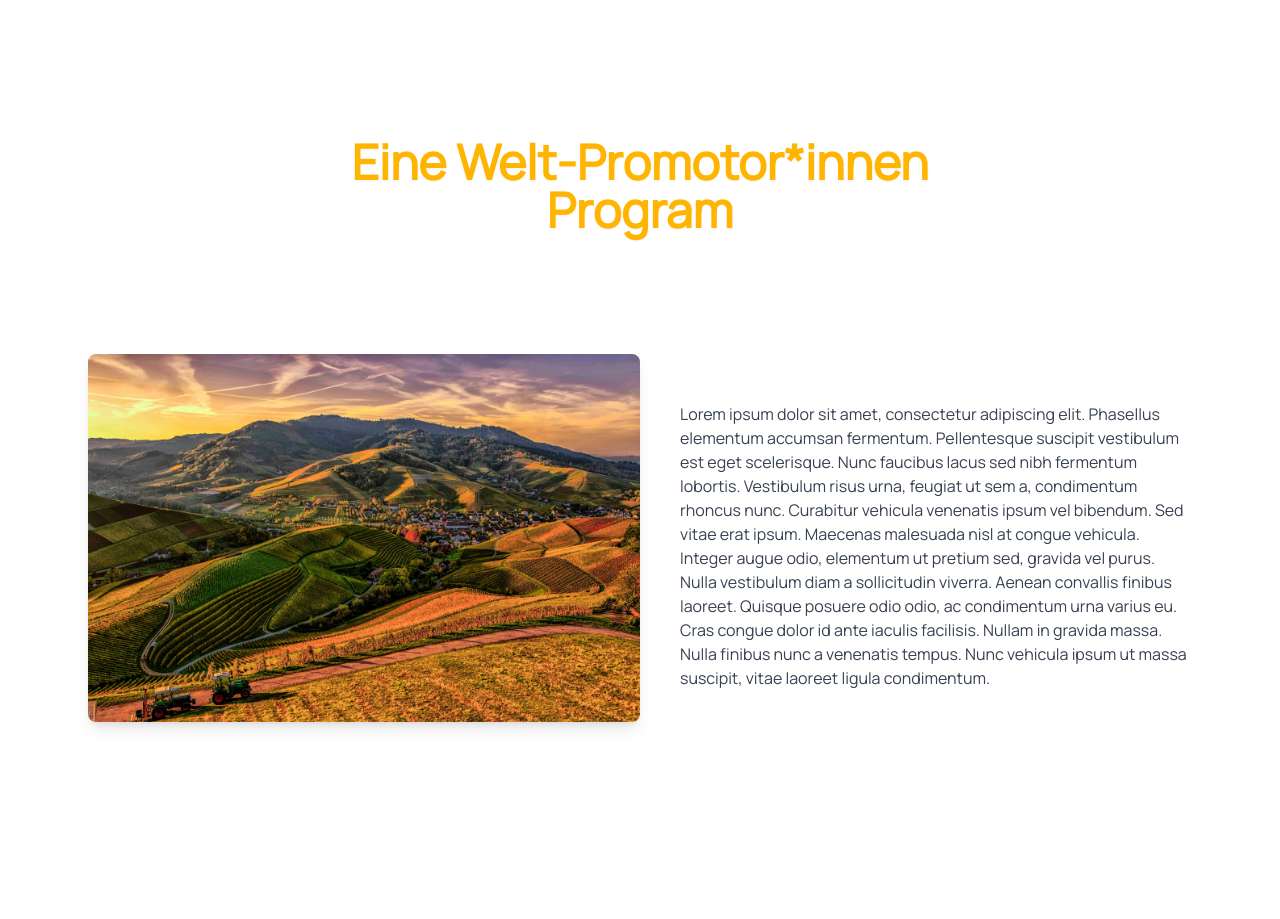
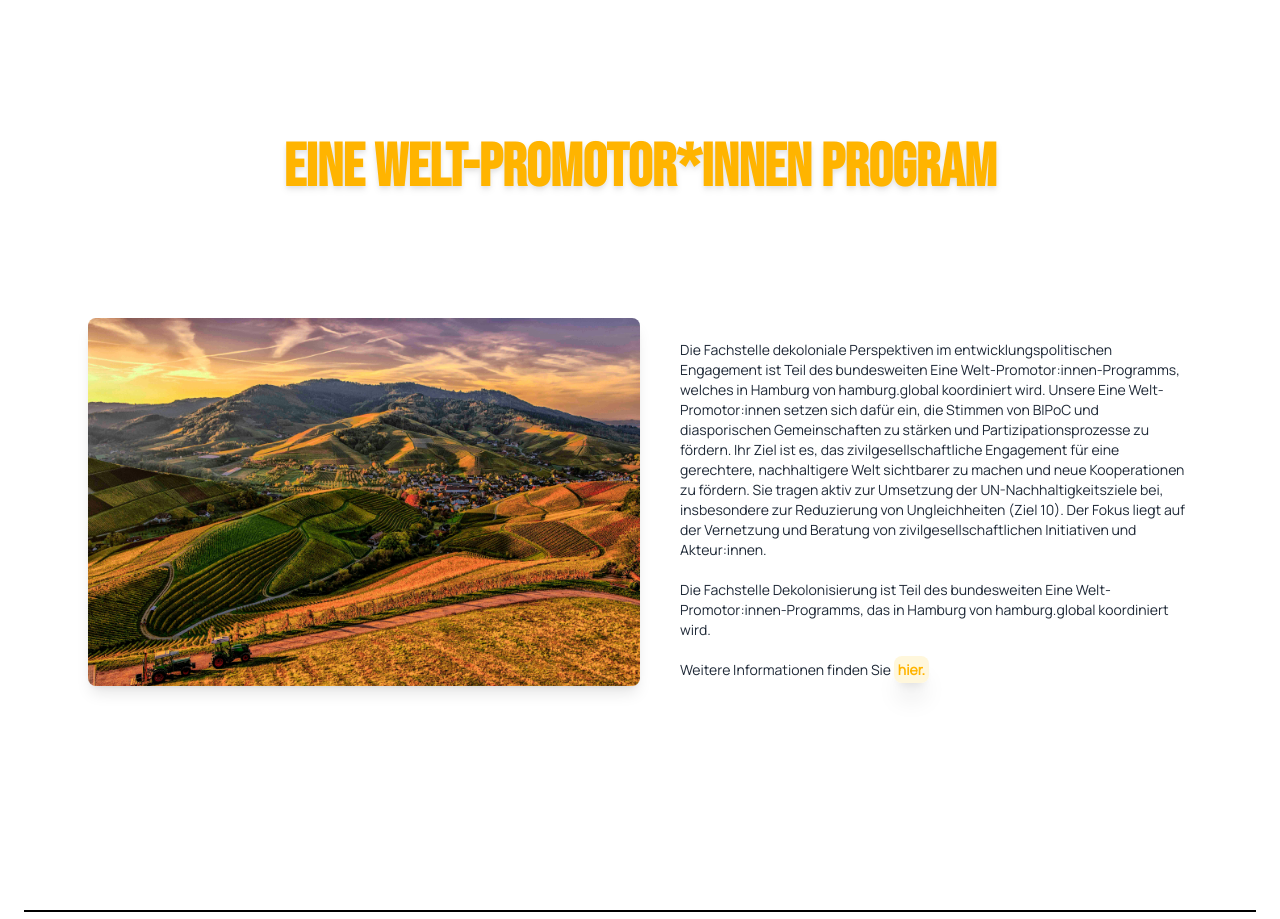
Before and after one commit to Chell0/ossara, a Next.js app: page /bildungsarbeit in a window 1280 px wide. Shown: the part 1760-2679 px from the top of the page. Built offline with nearby package versions, Linux system fonts and the light colour scheme; a web font is replaced by a local one.

Commit message:
chore: Replace placeholder text. Add a link to Eine Welt-Promotorinnen page. Change header font type and size.

```diff
--- a/src/components/Bildungsarbeit/Bildungsarbeit.tsx
+++ b/src/components/Bildungsarbeit/Bildungsarbeit.tsx
@@ -57,7 +57,9 @@
         {/* Machtbewusst */}
         <section className="flex flex-col md:flex-row items-center gap-10 py-10 mx-10 mt-20 mb-20">
           <div className="w-full md:w-1/2">
-            <h2 className="text-3xl font-bold text-[#ffb400]">
+            <h2
+              className={`${bebasNeue.className} drop-shadow-lg text-5xl font-bold text-[#ffb400] uppercase`}
+            >
               <Link
                 href="https://machtbewusst-hamburg.de"
                 target="_blank"
@@ -102,7 +104,9 @@
         {/* Eine Welt-Promotorinnen */}
         <section className="w-full flex items-center justify-center  py-10 mt-10">
           <div className="max-w-3xl mx-auto">
-            <h2 className="text-[#ffb400] mt-20 text-4xl sm:text-2xl md:text-3xl lg:text-5xl font-bold text-center drop-shadow-sm">
+            <h2
+              className={`${bebasNeue.className} text-[#ffb400] mt-20 text-5xl sm:text-3xl md:text-4xl lg:text-6xl font-bold text-center drop-shadow-md`}
+            >
               Eine Welt-Promotor*innen Program
             </h2>
           </div>
@@ -112,26 +116,40 @@
             <Image
               src={`/bgs/img1.jpg`}
               alt="About Photo"
-              width={200}
-              height={200}
+              width={560}
+              height={480}
+              quality={100}
               className="w-full h-auto rounded-lg shadow-lg"
             />
           </div>
           <div className="w-full md:w-1/2">
-            {/* //TODO: CHANGE TEXT IN THIS SECTION */}
-            <p className="mt-4 text-gray-700">
-              Lorem ipsum dolor sit amet, consectetur adipiscing elit. Phasellus
-              elementum accumsan fermentum. Pellentesque suscipit vestibulum est
-              eget scelerisque. Nunc faucibus lacus sed nibh fermentum lobortis.
-              Vestibulum risus urna, feugiat ut sem a, condimentum rhoncus nunc.
-              Curabitur vehicula venenatis ipsum vel bibendum. Sed vitae erat
-              ipsum. Maecenas malesuada nisl at congue vehicula. Integer augue
-              odio, elementum ut pretium sed, gravida vel purus. Nulla
-              vestibulum diam a sollicitudin viverra. Aenean convallis finibus
-              laoreet. Quisque posuere odio odio, ac condimentum urna varius eu.
-              Cras congue dolor id ante iaculis facilisis. Nullam in gravida
-              massa. Nulla finibus nunc a venenatis tempus. Nunc vehicula ipsum
-              ut massa suscipit, vitae laoreet ligula condimentum.
+            <p className="mt-4 text-sm text-gray-800">
+              Die Fachstelle dekoloniale Perspektiven im entwicklungspolitischen
+              Engagement ist Teil des bundesweiten Eine
+              Welt-Promotor:innen-Programms, welches in Hamburg von
+              hamburg.global koordiniert wird. Unsere Eine Welt-Promotor:innen
+              setzen sich dafür ein, die Stimmen von BIPoC und diasporischen
+              Gemeinschaften zu stärken und Partizipationsprozesse zu fördern.
+              Ihr Ziel ist es, das zivilgesellschaftliche Engagement für eine
+              gerechtere, nachhaltigere Welt sichtbarer zu machen und neue
+              Kooperationen zu fördern. Sie tragen aktiv zur Umsetzung der
+              UN-Nachhaltigkeitsziele bei, insbesondere zur Reduzierung von
+              Ungleichheiten (Ziel 10). Der Fokus liegt auf der Vernetzung und
+              Beratung von zivilgesellschaftlichen Initiativen und Akteur:innen.
+              <br />
+              <br />
+              Die Fachstelle Dekolonisierung ist Teil des bundesweiten Eine
+              Welt-Promotor:innen-Programms, das in Hamburg von hamburg.global
+              koordiniert wird.
+              <br />
+              <br />
+              Weitere Informationen finden Sie{" "}
+              <Link
+                href={`/eine_welt_promotorinnen`}
+                className="bg-main-bg text-[#ffb400] font-semibold rounded-lg shadow-xl p-1"
+              >
+                hier.
+              </Link>
             </p>
           </div>
         </section>
```
